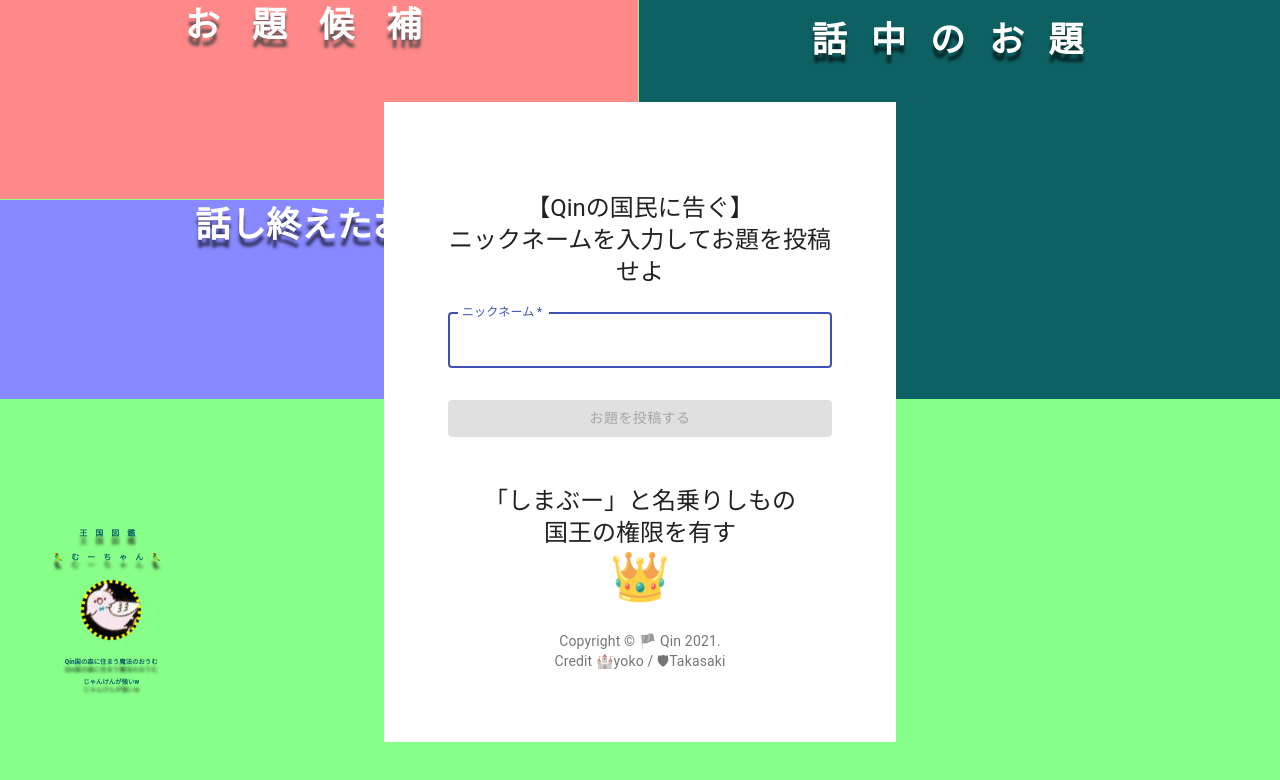
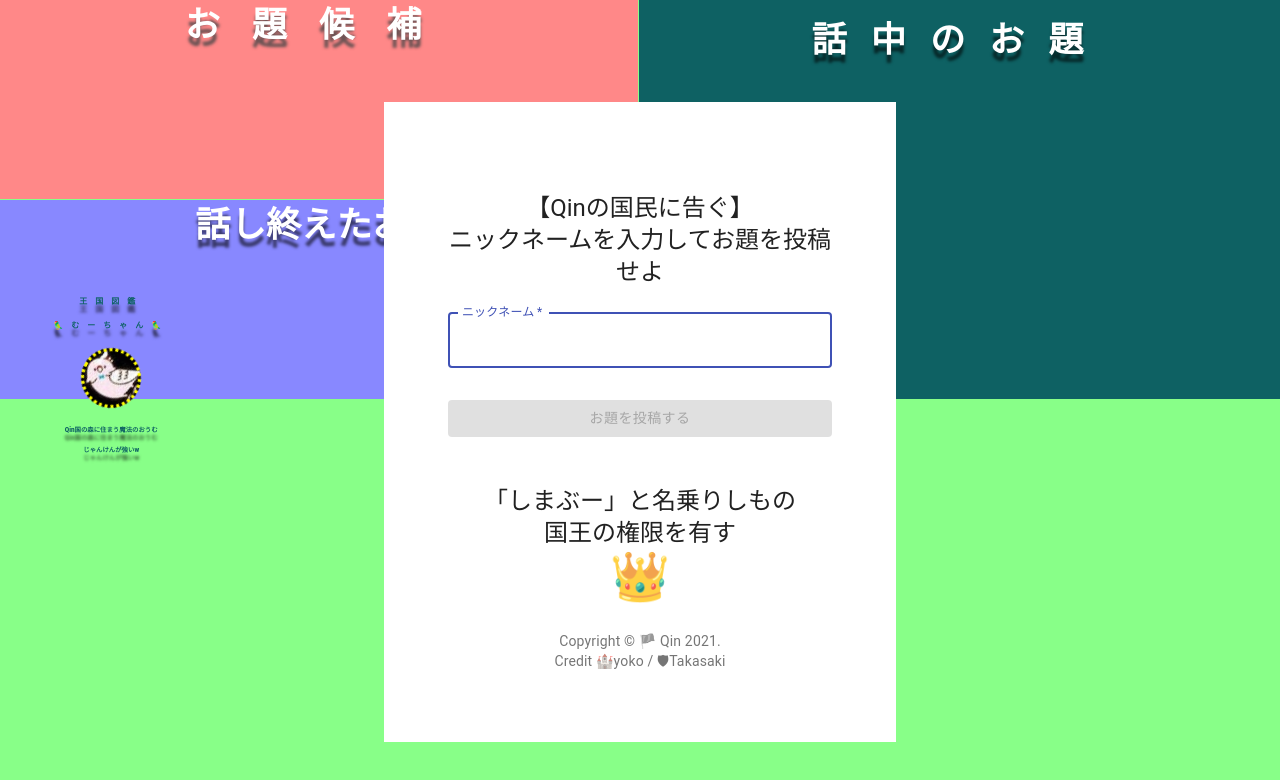
Before and after one commit to yoko-at-home/qin_bulletin-board, a React (Create React App) app: page / in a window 1280 px wide. Shown: the top 780 px of the page. Built offline with nearby package versions, Linux system fonts and the light colour scheme; no server answers.

Commit message:
💄 むーちゃんの位置を修正

```diff
--- a/src/components/Muchan/styles.css
+++ b/src/components/Muchan/styles.css
@@ -1,6 +1,7 @@
 .muchan__wrapper{
   position: fixed;
-  top: calc(69% - 60px / 2);
+  z-index: 2000;
+  top: calc(40% - 60px / 2);
   left: calc(6.5% - 60px / 2);
 }
 .kota {
@@ -11,6 +12,7 @@
   border-radius: 50%;
   background: url(../../img/muchan_kasige1.jpg) center;
   border: 3px dotted rgb(255, 251, 0);
+  z-index: 2000;
 }
 .kota-description1 {
 font-size: 0.5rem;
```
